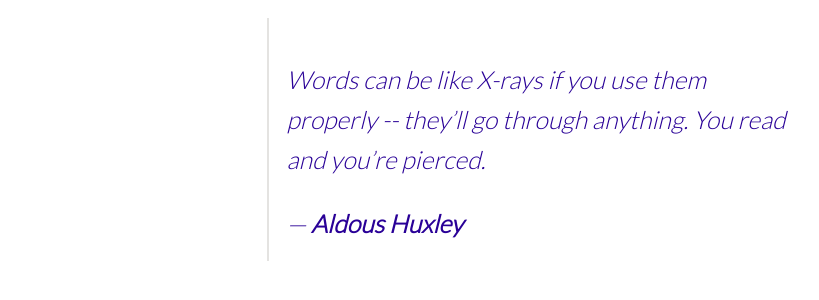
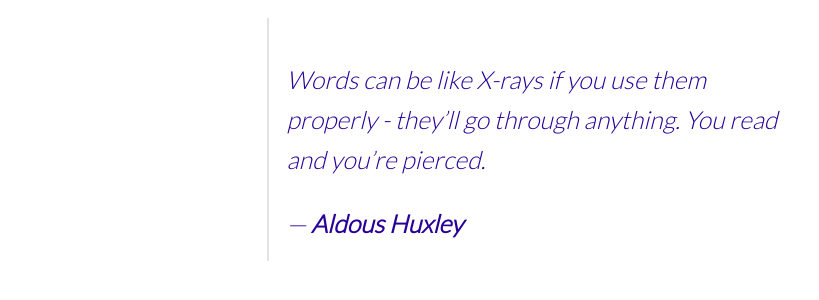
Before and after one commit to ohduran/ohduran.github.io, a Jekyll site: the page built from essays/index.html, in a window 1280 px wide and 900 px high. Shown: the part 352-652 px from the top of the window, without its empty margins (38-857 px from the left). Built offline with Jekyll 4.4.1, drawn with Linux system fonts in a browser that asks for light colours; nearby versions of some CDN libraries.

```diff
--- a/essays/index.html
+++ b/essays/index.html
@@ -1,6 +1,6 @@
 ---
 title: Essays
-quote: Words can be like X-rays if you use them properly -- they’ll go through anything. You read and you’re pierced.
+quote: Words can be like X-rays if you use them properly - they’ll go through anything. You read and you’re pierced.
 quote_author: Aldous Huxley
 ---
 
```
